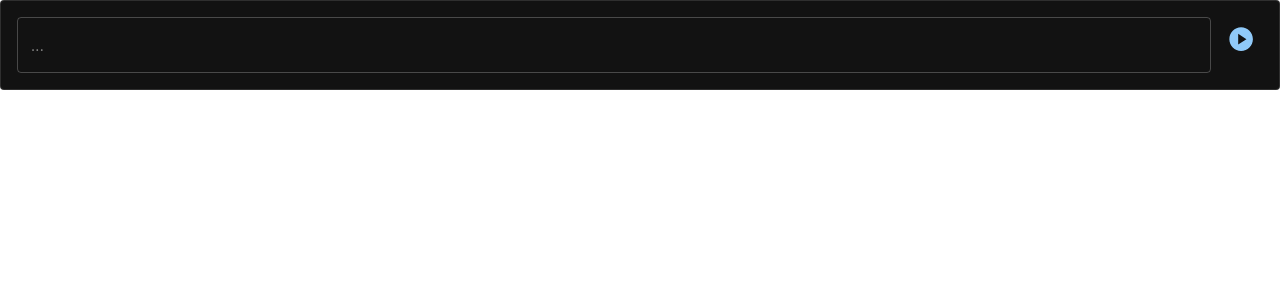
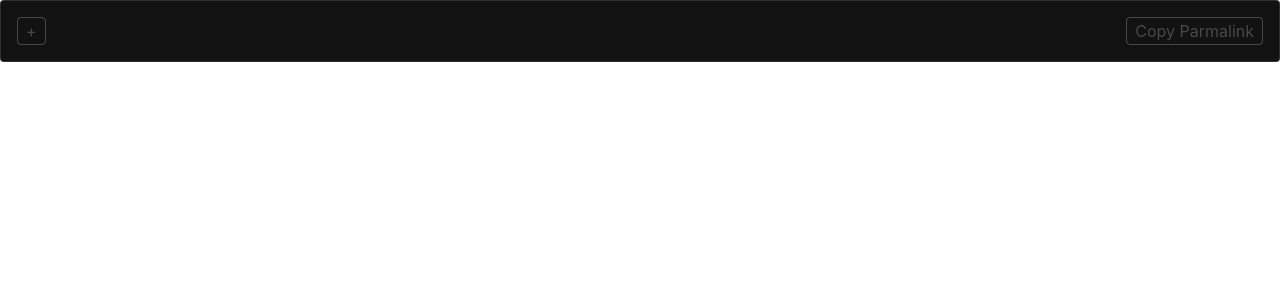
Before and after one commit to zkwokleung/notion-widgets, a React (Create React App) app: page /#/text-to-speech/1 in a window 1280 px wide. Shown: the top 300 px of the page. Built offline with nearby package versions, Linux system fonts and the light colour scheme.

Commit message:
feat: text to speech word list widget

```diff
--- a/src/Routes.tsx
+++ b/src/Routes.tsx
@@ -32,7 +32,11 @@ const router = createHashRouter([
 
   {
     path: "/text-to-speech/:lang",
-    element: <TextToSpeech />,
+    element: (
+      <TextToSpeechInitContextProvider>
+        <TextToSpeech />
+      </TextToSpeechInitContextProvider>
+    ),
     errorElement: <ErrorPage />,
   },
 
--- /dev/null
+++ b/src/components/CopyParamalinkButton.tsx
@@ -0,0 +1,23 @@
+import React, { useState } from "react";
+import { StyledActionButton } from "./StyledComponents";
+import DoneIcon from "@mui/icons-material/Done";
+
+function CopyParamalinkButton() {
+  const [copied, setCopied] = useState(false);
+
+  const handleCopyParmalink = () => {
+    navigator.clipboard.writeText(document.location.href);
+    setCopied(true);
+  };
+  return (
+    <StyledActionButton onClick={handleCopyParmalink}>
+      {copied ? (
+        <DoneIcon fontSize="small" color="success" />
+      ) : (
+        "Copy Parmalink"
+      )}
+    </StyledActionButton>
+  );
+}
+
+export default CopyParamalinkButton;
--- a/src/widgets/text-to-speech/SpeechPlayer.tsx
+++ b/src/widgets/text-to-speech/SpeechPlayer.tsx
@@ -3,11 +3,7 @@ import { IconButton } from "@mui/material";
 import { getTextToSpeechURL } from "./textToSpeechUtils";
 import PlayCircleIcon from "@mui/icons-material/PlayCircle";
 import StopCircleIcon from "@mui/icons-material/StopCircle";
-import styled from "styled-components";
-
-const StyledIconButton = styled(IconButton)`
-  min-width: 100%;
-`;
+import PendingIcon from "@mui/icons-material/Pending";
 
 export interface SpeechPlayerProps {
   lang: string;
@@ -17,12 +13,19 @@ export interface SpeechPlayerProps {
 function SpeechPlayer(props: SpeechPlayerProps) {
   const audioRef = useRef<HTMLAudioElement>(null);
   const [playing, setPlaying] = useState(false);
+  const [loading, setLoading] = useState(false);
 
   useEffect(() => {
     if (!audioRef.current) return;
 
     const audio = audioRef.current;
+    const onPlaying = () => {
+      setLoading(false);
+      setPlaying(true);
+    };
     const onEnded = () => setPlaying(false);
+
+    audio.addEventListener("playing", onPlaying);
     audio.addEventListener("ended", onEnded);
 
     return () => {
@@ -37,27 +40,35 @@ function SpeechPlayer(props: SpeechPlayerProps) {
 
   return (
     <>
-      {!playing ? (
-        <StyledIconButton
+      {!playing && !loading && (
+        <IconButton
           onClick={() => {
             if (audioRef.current) {
               audioRef.current.currentTime = 0;
               audioRef.current.play();
-              setPlaying(true);
+              setLoading(true);
             }
           }}
         >
           <PlayCircleIcon color="primary" style={iconStyle} />
-        </StyledIconButton>
-      ) : (
-        <StyledIconButton
+        </IconButton>
+      )}
+
+      {loading && (
+        <IconButton>
+          <PendingIcon color="primary" style={iconStyle} />
+        </IconButton>
+      )}
+
+      {playing && (
+        <IconButton
           onClick={() => {
             audioRef.current?.pause();
             setPlaying(false);
           }}
         >
           <StopCircleIcon color="primary" style={iconStyle} />
-        </StyledIconButton>
+        </IconButton>
       )}
 
       {props.lang && props.text && (
--- a/src/widgets/text-to-speech/TTSTextField.tsx
+++ b/src/widgets/text-to-speech/TTSTextField.tsx
@@ -1,5 +1,5 @@
 import React from "react";
-import { Grid } from "@mui/material";
+import { Grid, useMediaQuery, useTheme } from "@mui/material";
 import LanguageTextField from "../../components/LanguageTextField";
 import SpeechPlayer from "./SpeechPlayer";
 import { StyledTextField } from "../../components/StyledComponents";
@@ -17,6 +17,9 @@ export interface TTSTextFieldProps {
 }
 
 function TTSTextField(props: TTSTextFieldProps) {
+  const theme = useTheme();
+  const isSmallScreen = useMediaQuery(theme.breakpoints.down(1190));
+
   const handleLangChange = (value: string) => {
     props.onLanguageSelected?.(value, props.id);
   };
@@ -27,9 +30,10 @@ function TTSTextField(props: TTSTextFieldProps) {
 
   return (
     <Grid container columnSpacing={1}>
-      <Grid item xs={11.5}>
+      <Grid item xs={isSmallScreen ? 11 : 11.5}>
         {props.fixedLang ? (
           <StyledTextField
+            value={props.text}
             color="primary"
             fullWidth
             multiline
@@ -48,7 +52,7 @@ function TTSTextField(props: TTSTextFieldProps) {
           />
         )}
       </Grid>
-      <Grid item xs={0.5}>
+      <Grid item xs={isSmallScreen ? 1 : 0.5}>
         <SpeechPlayer lang={props.lang} text={props.text} />
       </Grid>
     </Grid>
--- a/src/widgets/text-to-speech/TextToSpeech.tsx
+++ b/src/widgets/text-to-speech/TextToSpeech.tsx
@@ -1,27 +1,67 @@
-import { useState } from "react";
-import { useParams } from "react-router-dom";
+import { useEffect, useState } from "react";
+import { useParams, useSearchParams } from "react-router-dom";
 import { useTextToSpeechInitContext } from "./TextToSpeechInitContextProvider";
 import { Grid } from "@mui/material";
 import TTSTextField from "./TTSTextField";
-import { StyledCard } from "../../components/StyledComponents";
+import {
+  StyledActionButton,
+  StyledActionLayout,
+  StyledCard,
+} from "../../components/StyledComponents";
+import CopyParamalinkButton from "../../components/CopyParamalinkButton";
 
 function TextToSpeech() {
   const { lang: fixedLang } = useParams<{ lang: string }>();
   const { speechTexts: initSpeechTexts } = useTextToSpeechInitContext();
   const [speechTexts, setSpeechTexts] = useState(initSpeechTexts);
 
-  const handleLanguageSelected = (value: string) => {};
+  const [, setSearchParams] = useSearchParams();
 
-  const handleTextChange = (value: string) => {};
+  const handleLanguageSelected = (value: string, id: number) => {
+    const newSpeechTexts = [...speechTexts];
+    newSpeechTexts[id].lang = value;
+    setSpeechTexts(newSpeechTexts);
+  };
+
+  const handleTextChange = (value: string, id: number) => {
+    const newSpeechTexts = [...speechTexts];
+    newSpeechTexts[id].text = value;
+    setSpeechTexts(newSpeechTexts);
+    console.log(speechTexts);
+  };
+
+  const handleAddSpeech = () => {
+    setSpeechTexts([
+      ...speechTexts,
+      {
+        lang: fixedLang ?? "en",
+        text: "",
+      },
+    ]);
+  };
+
+  useEffect(() => {
+    const params = new URLSearchParams();
+    speechTexts.forEach((speechText) => {
+      if (!speechText.text) return;
+
+      if (!fixedLang) {
+        params.append("lang", speechText.lang);
+      }
+      params.append("text", speechText.text);
+    });
+
+    setSearchParams(params);
+  }, [speechTexts, fixedLang, setSearchParams]);
 
   return (
     <StyledCard variant="outlined">
-      <Grid container>
+      <Grid container rowSpacing={1}>
         {speechTexts.map((speechText, idx) => (
           <Grid item xs={12}>
             <TTSTextField
               id={idx}
-              lang={fixedLang || speechText.lang}
+              lang={fixedLang ?? speechText.lang}
               text={speechText.text}
               fixedLang={!!fixedLang}
               onLanguageSelected={handleLanguageSelected}
@@ -30,6 +70,10 @@ function TextToSpeech() {
           </Grid>
         ))}
       </Grid>
+      <StyledActionLayout>
+        <StyledActionButton onClick={handleAddSpeech}>+</StyledActionButton>
+        <CopyParamalinkButton />
+      </StyledActionLayout>
     </StyledCard>
   );
 }
--- a/src/widgets/text-to-speech/TextToSpeechInitContextProvider.tsx
+++ b/src/widgets/text-to-speech/TextToSpeechInitContextProvider.tsx
@@ -1,5 +1,5 @@
 import { createContext, useContext } from "react";
-import { useSearchParams } from "react-router-dom";
+import { useParams, useSearchParams } from "react-router-dom";
 
 interface TextToSpeechInitContextReturn {
   speechTexts: { lang: string; text: string }[];
@@ -19,15 +19,18 @@ const TextToSpeechInitContextProvider = ({
   children: React.ReactNode;
 }) => {
   const [search] = useSearchParams();
+  const { lang: fixedLang } = useParams<{ lang: string }>();
 
   const _langs = search.getAll("lang");
   const _texts = search.getAll("text");
 
   const speechTexts = [
     ...new Set(
-      _langs
-        .map((lang, i) => ({ lang, text: _texts[i] }))
-        .filter((lang) => lang.lang && lang.text)
+      fixedLang
+        ? _texts.map((text) => ({ lang: fixedLang, text }))
+        : _langs
+            .map((lang, i) => ({ lang, text: _texts[i] ?? "" }))
+            .filter((lang) => lang.lang)
     ),
   ];
 
--- a/src/widgets/translator/Translator.tsx
+++ b/src/widgets/translator/Translator.tsx
@@ -8,6 +8,11 @@ import { useTranslatorInitContext } from "./TranslatorInitContextProvider";
 import DoneIcon from "@mui/icons-material/Done";
 import { supportedLanguages } from "../../utils/lang";
 import { useDebounce } from "../../utils/hooks";
+import {
+  StyledActionLayout,
+  StyledActionButton,
+} from "../../components/StyledComponents";
+import CopyParamalinkButton from "../../components/CopyParamalinkButton";
 
 const StyledCard = styled(Card)`
   color: white;
@@ -17,30 +22,6 @@ const StyledCard = styled(Card)`
 
 const StyledGrid = styled(Grid)`
   margin: 1rem;
-`;
-
-const StyledActionButton = styled.div`
-  border: 1px solid rgba(255, 255, 255, 0.23);
-  border-radius: 4px;
-  color: rgba(255, 255, 255, 0.23);
-  padding: 0.2rem 0.5rem;
-  display: flex;
-  justify-content: center;
-  font-size: 1rem;
-  margin-top: 0.5rem;
-  user-select: none;
-  cursor: pointer;
-
-  &:hover {
-    border: 1px solid rgba(255, 255, 255, 0.5);
-    color: rgba(255, 255, 255, 0.5);
-  }
-`;
-
-const StyledActionLayout = styled.div`
-  display: flex;
-  flex-direction: row;
-  justify-content: space-between;
 `;
 
 export default function Translator() {
@@ -165,13 +146,7 @@ export default function Translator() {
       </Grid>
       <StyledActionLayout>
         <StyledActionButton onClick={handleAddToLang}>+</StyledActionButton>
-        <StyledActionButton onClick={handleCopyParmalink}>
-          {copied ? (
-            <DoneIcon fontSize="small" color="success" />
-          ) : (
-            "Copy Parmalink"
-          )}
-        </StyledActionButton>
+        <CopyParamalinkButton />
       </StyledActionLayout>
     </StyledCard>
   );
```
Also changed, not shown: 1 other file (tests, documents, lock files or other folders).
